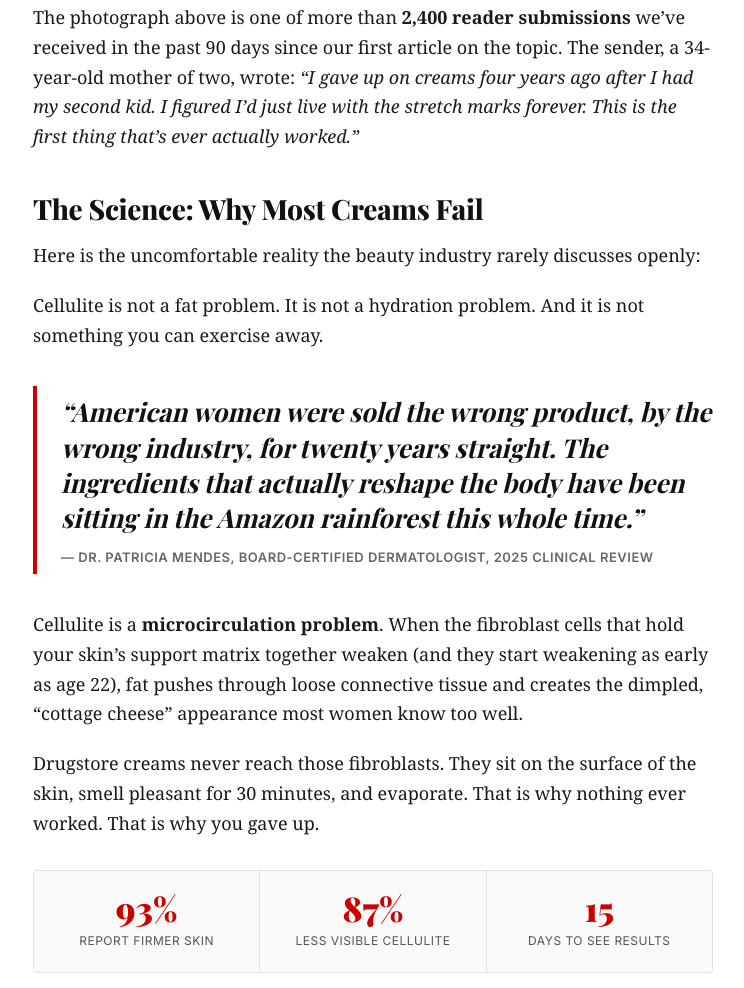
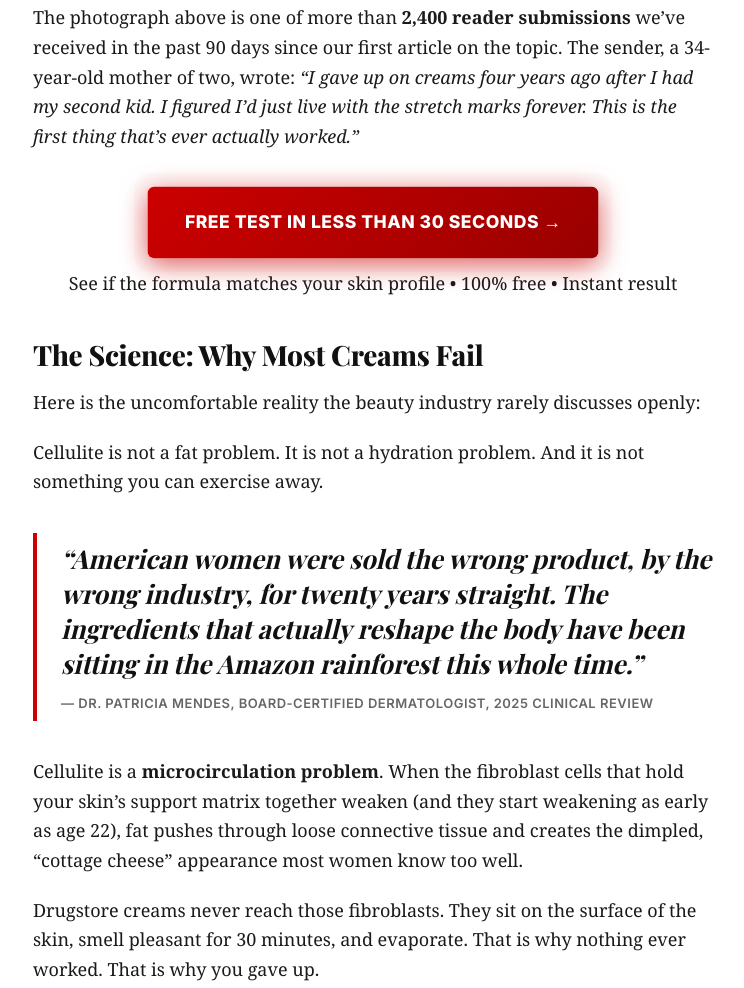
Before and after one commit to 123playamazon-boop/bumbumcream, a plain HTML site: page index.html in a window 1280 px wide. Shown: the part 1950-2938 px from the top of the page, without its empty margins (267-1011 px from the left). Drawn offline with nearby package versions, Linux system fonts and the light colour scheme.

Commit message:
v3: index.html

```diff
--- a/index.html
+++ b/index.html
@@ -312,6 +312,12 @@
 
  <p>The photograph above is one of more than <strong>2,400 reader submissions</strong> we&rsquo;ve received in the past 90 days since our first article on the topic. The sender, a 34-year-old mother of two, wrote: <em>&ldquo;I gave up on creams four years ago after I had my second kid. I figured I&rsquo;d just live with the stretch marks forever. This is the first thing that&rsquo;s ever actually worked.&rdquo;</em></p>
 
+ <!-- EARLY CTA — right after first before/after image -->
+ <div class="news-cta-wrap">
+ <a href="quiz.html" class="news-cta">FREE TEST IN LESS THAN 30 SECONDS &rarr;</a>
+ <p class="news-cta-sub">See if the formula matches your skin profile &bull; 100% free &bull; Instant result</p>
+ </div>
+
  <h2>The Science: Why Most Creams Fail</h2>
 
  <p>Here is the uncomfortable reality the beauty industry rarely discusses openly:</p>
```
